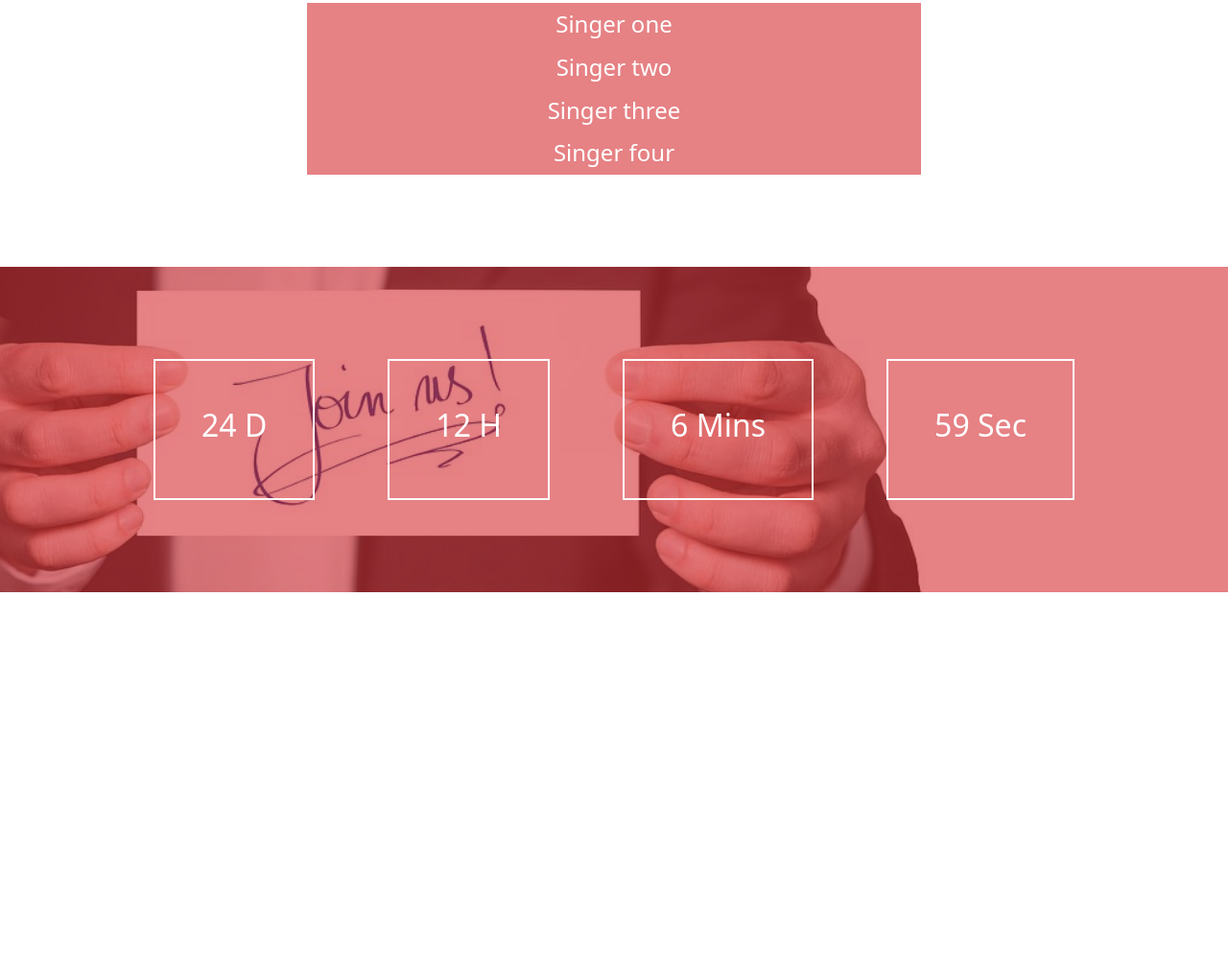
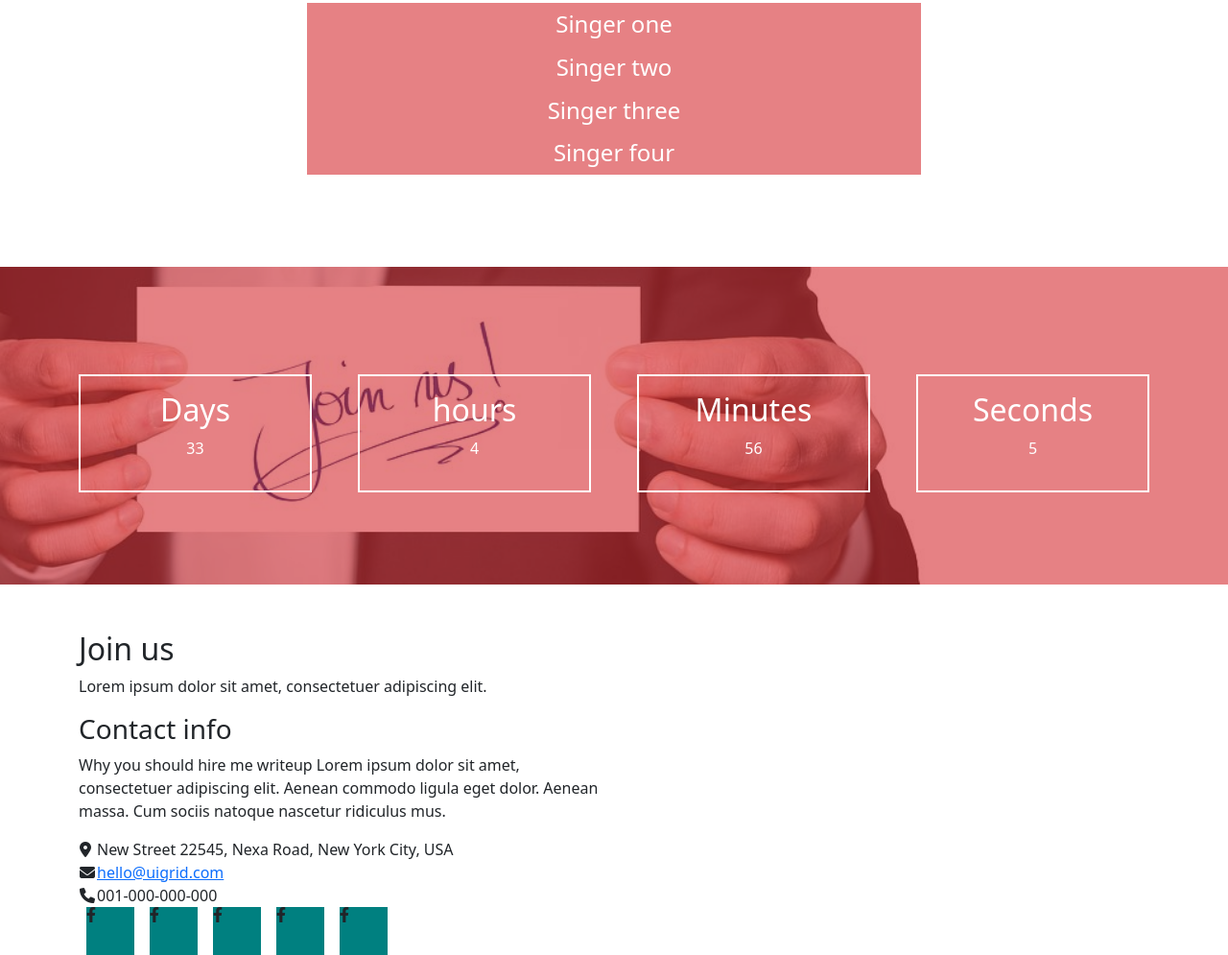
Before and after one commit to AmrDev95/Party-Website, a plain HTML site: page index.html in a window 1280 px wide. Shown: the part 845-1840 px from the top of the page at 96% size. Before the commit the page ends 1510 px from the top, so only its background shows below. Drawn offline with Linux system fonts and the light colour scheme.

Commit message:
Added contact section

```diff
--- a/css/style.css
+++ b/css/style.css
@@ -88,3 +88,9 @@ button:focus{
     background-position: center center;
     background-size: cover;
 }
+
+.icons-footer{
+    width: 50px;
+    height: 50px;
+    background-color: teal;
+}
--- a/index.html
+++ b/index.html
@@ -68,22 +68,79 @@
     <!-- Start of Timer section -->
     <section class="w-100 my-5 d-flex justify-content-center align-items-center timer-bg position-relative">
         <div class="home-effect w-100 h-100 position-absolute"></div>
-        <div class="d-flex justify-content-between align-items-center w-75 my-5 py-5 position-relative z-99 text-white">
-            <div class="d-flex justify-content-center align-items-center border-timer p-5">
-                <h2>24 D</h2>
-            </div>
-            <div class="d-flex justify-content-center align-items-center border-timer p-5">
-                <h2>12 H</h2>
-            </div>
-            <div class="d-flex justify-content-center align-items-center border-timer p-5">
-                <h2>6 Mins</h2>
-            </div>
-            <div class="d-flex justify-content-center align-items-center border-timer p-5">
-                <h2>59 Sec</h2>
+        <div class="container mx-auto">
+            <div class="row my-5 py-5 position-relative text-white z-99 gx-5 gy-3">
+                <div class="col-lg-3 col-md-6 col text-center">
+                    <div class="border-timer py-3">
+                        <h2>Days</h2>
+                        <p id="daysCounter"></p>
+                    </div>
+                </div>
+                <div class="col-lg-3 col-md-6 text-center">
+                    <div class="border-timer py-3">
+                        <h2>hours</h2>
+                        <p id="hoursCounter"></p>
+                    </div>
+                </div>
+                <div class="col-lg-3 col-md-6 text-center">
+                    <div class="border-timer py-3">
+                        <h2>Minutes</h2>
+                        <p id="minutesCounter"></p>
+                    </div>
+                </div>
+                <div class="col-lg-3 col-md-6 text-center">
+                    <div class="border-timer py-3">
+                        <h2>Seconds</h2>
+                        <p id="secondsCounter"></p>
+                    </div>
+                </div>
             </div>
         </div>
     </section>
     <!-- End of timer section -->
+
+    <!-- Start of join us section -->
+    <section class="container">
+        <h2>Join us</h2>
+        <p>Lorem ipsum dolor sit amet, consectetuer adipiscing elit.</p>
+        <div class="container-fluid">
+            <div class="row gy-3">
+                <div class="col-md-6 ps-0 ms-0 pe-2">
+                    <h3>Contact info</h3>
+                    <p>Why you should hire me writeup Lorem ipsum dolor sit amet, consectetuer adipiscing elit. Aenean commodo ligula eget dolor. Aenean massa. Cum sociis natoque nascetur ridiculus mus.</p>
+
+                    <table>
+                        <tr>
+                            <td><i class="fa-solid fa-location-dot"></i></td>
+                            <td>New Street 22545, Nexa Road, New York City, USA</td>
+                        </tr>
+
+                        <tr>
+                            <td><i class="fa-solid fa-envelope"></i></td>
+                            <td><a href="">hello@uigrid.com</a></td>
+                        </tr>
+
+                        <tr>
+                            <td><i class="fa-solid fa-phone"></i></td>
+                            <td>001-000-000-000</td>
+                        </tr>
+                    </table>
+
+                    <div class="d-flex">
+                        <div class="icons-footer mx-2"><i class="fa-brands fa-facebook-f"></i></div>
+                        <div class="icons-footer mx-2"><i class="fa-brands fa-facebook-f"></i></div>
+                        <div class="icons-footer mx-2"><i class="fa-brands fa-facebook-f"></i></div>
+                        <div class="icons-footer mx-2"><i class="fa-brands fa-facebook-f"></i></div>
+                        <div class="icons-footer mx-2"><i class="fa-brands fa-facebook-f"></i></div>
+                    </div>
+                </div>
+                <div class="col-md-6 ps-2 ms-0 ">
+
+                </div>
+            </div>
+        </div>
+    </section>
+    <!-- End of join us section -->
 
     <script src="js/bootstrap.bundle.min.js"></script>
     <script src="js/jquery.js"></script>
--- a/js/main.js
+++ b/js/main.js
@@ -1,4 +1,18 @@
 let navToggler =0;
+let countDownDate = new Date("Jul 25, 2022 19:00:00").getTime();
+setInterval(() => {
+    let moment = new Date().getTime();
+    // getTime() returns time in milliseconds, so we have to convert it to seconds , minutes, hours, and days
+    let difference = countDownDate-moment;
+    let days = Math.floor(difference / (1000 * 60 * 60 * 24));
+    let hours = Math.floor((difference % (1000 * 60 * 60 * 24)) / (1000 * 60 * 60));
+    let minutes = Math.floor((difference % (1000 * 60 * 60)) / (1000 * 60));
+    let seconds = Math.floor((difference % (1000 * 60)) / 1000);
+    $('#daysCounter').html(days);
+    $('#hoursCounter').html(hours);
+    $('#minutesCounter').html(minutes);
+    $('#secondsCounter').html(seconds);
+}, 1000);
 
 $("#navCollapse").click(function(){
     let width = $("#sideNav").width();
```
